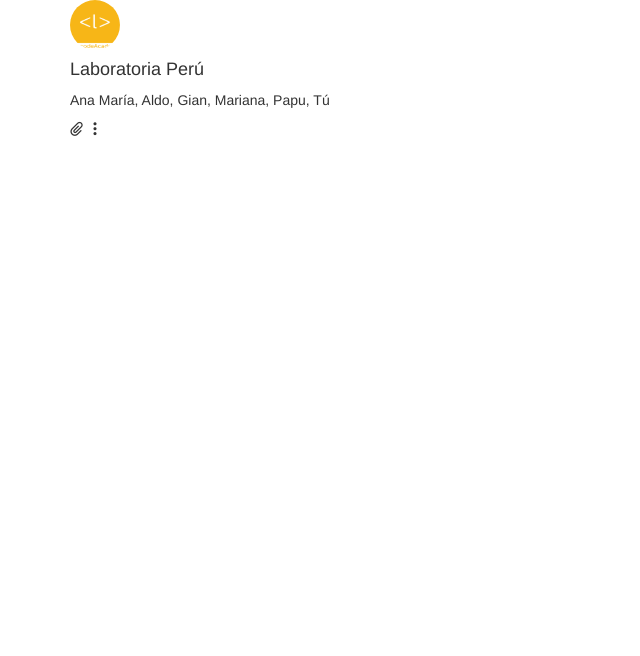
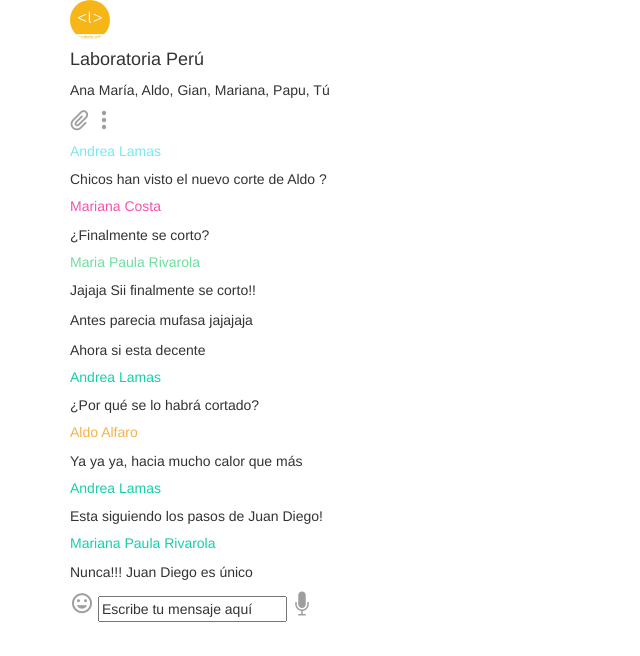
Before and after one commit to aureabeltran/whats-up, a plain HTML site: page index.html in a window 1280 px wide. Shown: the whole page, without its empty margins (0-640 px from the left). Drawn offline with Linux system fonts and the light colour scheme; files whose address does not match are found by name.

Commit message:
Terminando html

```diff
--- a/css/main.css
+++ b/css/main.css
@@ -1,7 +1,11 @@
-/**/
+/*HEADER*/
+.chat-panel {
+	background-image: url(../image/chat-panel-bg.png);
+}
+
 .lab-logo-academy {
-	width: 50px;
-	height: 50px;
+	width: 40px;
+	height: 40px;
 	-moz-border-radius: 50%;
 	-webkit-border-radius: 50%;
 	border-radius: 50%;
@@ -10,11 +14,25 @@
 .icon-attachment {
 	width: 100px;
 	height: 100px;
+	color: #9E9E9E;
+	font-size: 20px;
 }
 
 .icon-dots-three-vertical {
 	width: 100px;
 	height: 100px;
+	color: #9E9E9E;
+	font-size: 20px;
+}
+
+.icon-insert_emoticon {
+	color: #9E9E9E;
+	font-size: 24px;
+}
+
+.icon-mic {
+	color: #9E9E9E;
+	font-size: 24px;
 }
 
 /*CUADROS DE CONVERSACIÓN*/
--- a/index.html
+++ b/index.html
@@ -23,22 +23,56 @@
 							<i class="icon-attachment"></i>
 							<i class="icon-dots-three-vertical"></i>
 
+
+							<h5 style="color:#77E9EE;">Andrea Lamas</h5>
+							<p>Chicos han visto el nuevo corte de Aldo ?</p>
+
+
+							<h5 style="color:#F751AF;">Mariana Costa</h5>
+							<p>¿Finalmente se corto?</p>
+
+
+							<h5 style="color:#6CDE9F;">Maria Paula Rivarola</h5>
+							<p>Jajaja Sii finalmente se corto!!</p>
+
+							<!--RESPUESTAS -->
+							<p>Antes parecia mufasa jajajaja</p>
+
+							<p>Ahora si esta decente</p>
+
+							<!--CONVERSACION-->
+							<h5 style="color:#16CFAA;">Andrea Lamas</h5>
+							<p>¿Por qué se lo habrá cortado?</p>
+
+							<h5 style="color:#F6B246;">Aldo Alfaro</h5>
+							<p>Ya ya ya, hacia mucho calor que más</p>
+
+							<h5 style="color:#16CFAA;">Andrea Lamas</h5>
+							<p>Esta siguiendo los pasos de Juan Diego!</p>
+
+							<h5 style="color:#16CFAA;">Mariana Paula Rivarola</h5>
+							<p>Nunca!!! Juan Diego es único</p>
+
 						</div>
 					</div>
 				</div>
 			</div>
 		</section>
+		<!-- CUADRO DE RESPUESTAS -->
 
+		<section>
+			<div class="container">
+				<div class="row">
+					<div class="col-md-12">
+						<i class="icon-insert_emoticon"></i>
+						<input type="text" value="Escribe tu mensaje aquí"</input>
 
+						<i class="icon-mic"></i>
 
-
-
-
-
-
-
-
-
+					</div>
+				</div>
+			</div>
+		</section>
 
 	</body>
 </html>
```
